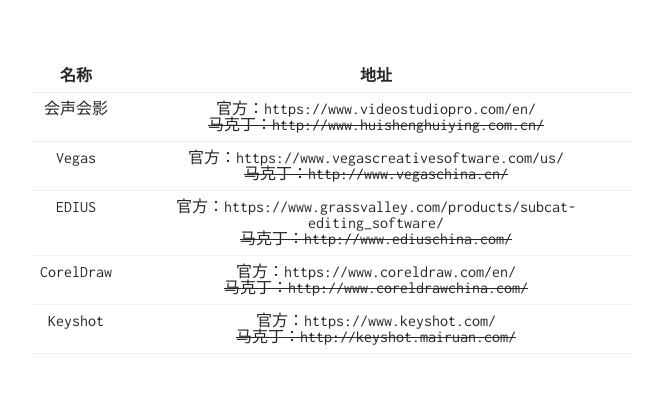
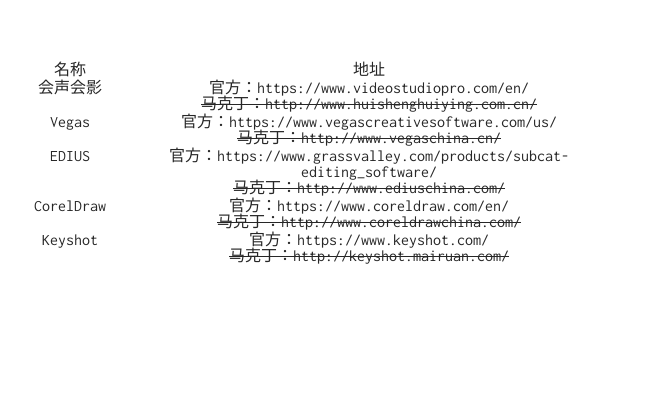
Before and after one commit to yrir/oldyuan.com, a Jekyll site: the page built from makedinglist/index.md, in a window 1280 px wide. Shown: the top 393 px of the page, without its empty margins (308-971 px from the left). Built offline with Jekyll 4.4.1, drawn with Linux system fonts in a browser that asks for light colours; our own code applies the rules of GitHub Pages for plain Markdown files; Markdown is read by kramdown in place of the engine named in the settings.

Commit message:
Update _reset.scss

```diff
--- a/_sass/_reset.scss
+++ b/_sass/_reset.scss
@@ -7,7 +7,7 @@
 b, u, i, center,
 dl, dt, dd, ol, ul, li,
 fieldset, form, label, legend,
-table, caption, tbody, tfoot, thead, tr,
+table, caption, tbody, tfoot, thead, tr, td, th,
 article, aside, canvas, details, embed,
 figure, figcaption, footer, header, hgroup,
 menu, nav, output, ruby, section, summary,
@@ -31,11 +31,11 @@
 	line-height: 1;
 }
 table {
+	/*
 	border-collapse: collapse;
 	border-spacing: 0;
-}
-td, th {
-  padding: 0.5em;
-  border-bottom: 1px solid #f1f1f1;
+	*/
+	border-collapse: separate;
+	border-spacing: 2px 2px;
 }
 /* END RESET */
```
